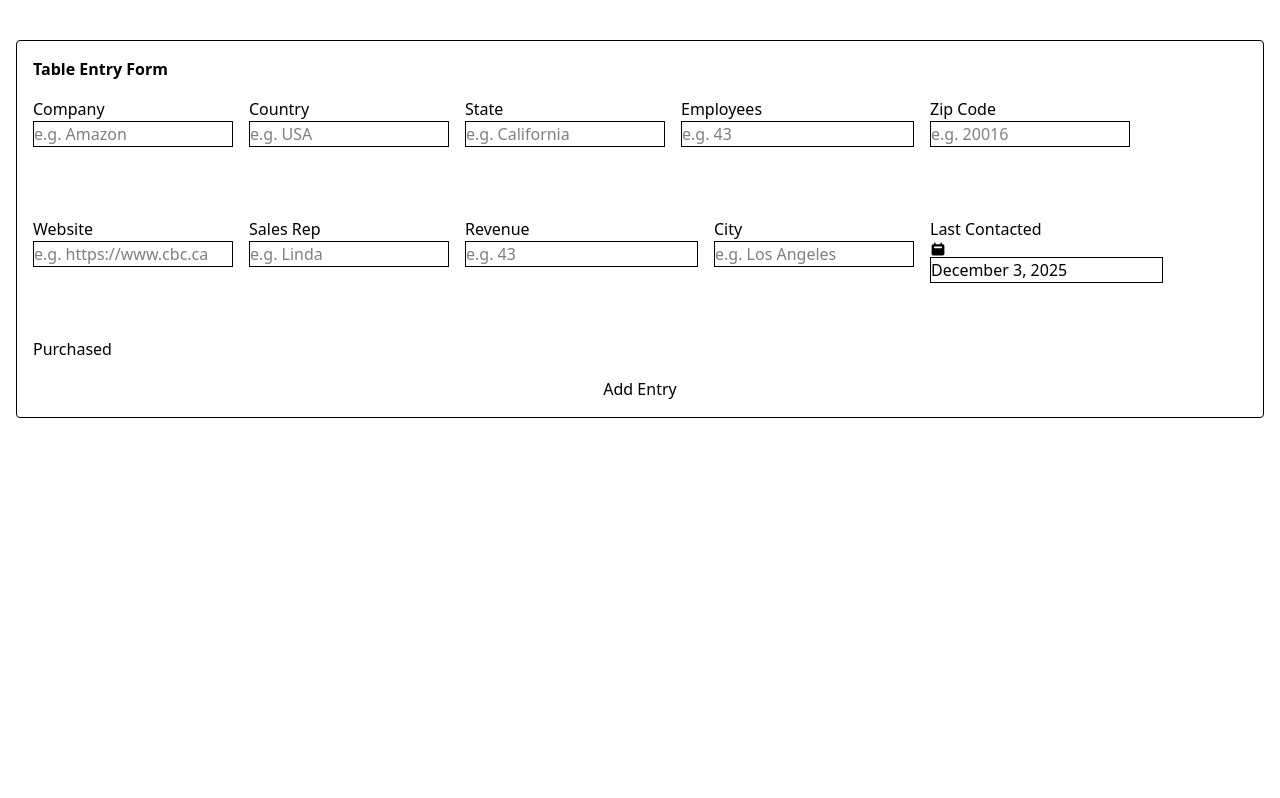
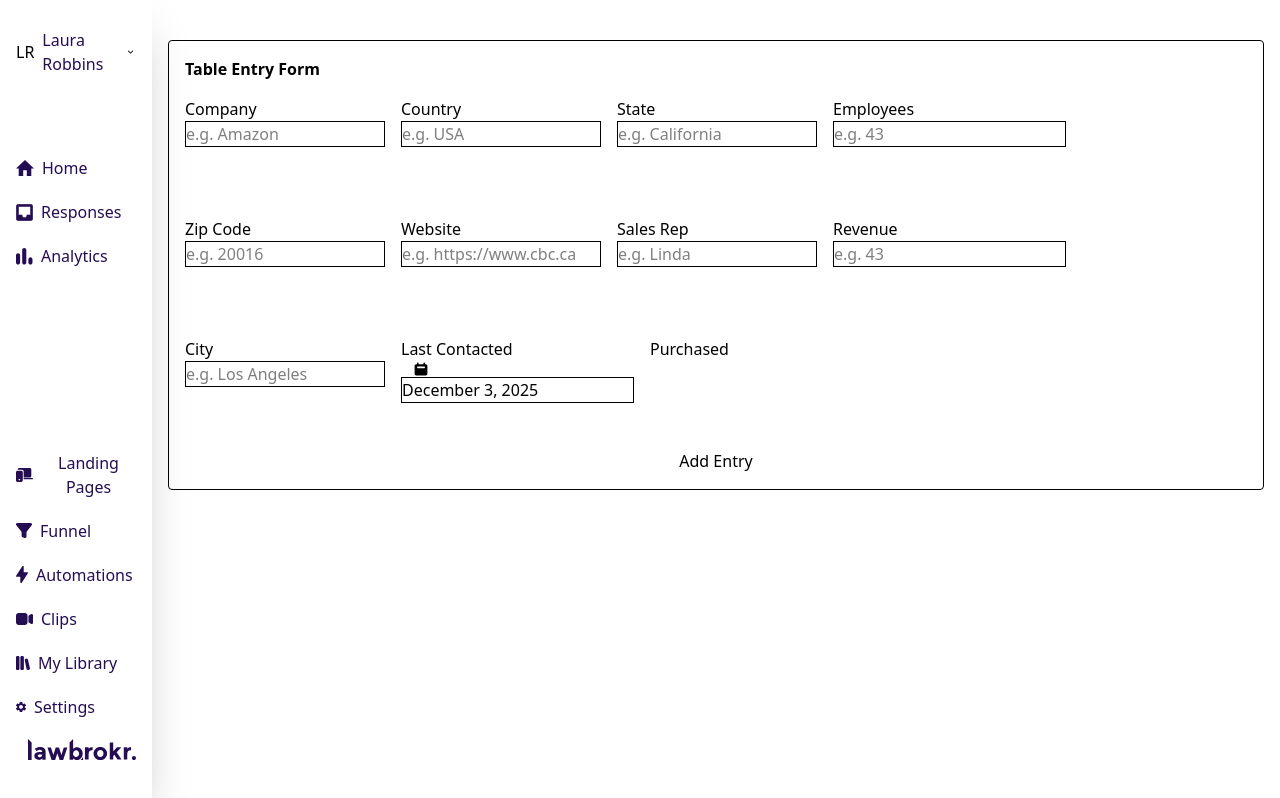
Before and after one commit to alex-relay/lawbrokr-react-app, a Next.js app: page /contacts in a window 1280 px wide. Built offline with nearby package versions, Linux system fonts and the light colour scheme; no server answers; what ag-grid-community would draw is missing.

Commit message:
adds a nav bar and global theming to the app

```diff
--- /dev/null
+++ b/app/components/navigation/Navbar.tsx
@@ -0,0 +1,108 @@
+"use client";
+
+import { FaHouse } from "react-icons/fa6";
+import { MdKeyboardArrowDown } from "react-icons/md";
+import Image from "next/image";
+import FunnelSVG from "../../../public/funnels.svg";
+import PhoneSVG from "../../../public/phone.svg";
+import HomeSVG from "../../../public/home.svg";
+import BarchartSVG from "../../../public/bar-chart.svg";
+import LandingPageSVG from "../../../public/landing-pages.svg";
+import LightningSVG from "../../../public/lightning.svg"
+import CameraSVG from "../../../public/camera.svg"
+import LibrarySVG from "../../../public/library.svg"
+import SettingsSVG from "../../../public/settings.svg"
+import LawbrokrSVG from "../../../public/lawbrokr.svg"
+
+
+import { createTheme, Avatar, ThemeProvider, Button } from "flowbite-react";
+
+const NavigationBar = () => {
+  const customTheme = createTheme({
+    button: {
+      base: "flex cursor-pointer justify-start gap-2",
+      color: {
+        primary:
+          "text-my-brand-primary bg-white hover:bg-gray-200 hover:font-bold",
+      },
+      size: {
+        lg: "w-full",
+        md: "w-full",
+        sm: "w-full",
+      },
+    },
+    avatar: {
+      root: {
+        initials: {
+          text: "dark:text-my-brand-primary",
+          base: "dark:bg-my-brand-secondary",
+        },
+      },
+    },
+  });
+
+  return (
+    <ThemeProvider theme={customTheme}>
+      <nav className="flex h-screen sticky top-0 w-52 max-w-52 flex-col justify-between rounded-xs bg-white px-4 pt-7 pb-10 shadow-2xl">
+        <div className="flex h-full flex-col justify-between gap-4">
+          <div className="flex flex-col gap-20">
+            <div className="flex-start flex items-center gap-2">
+              <Avatar placeholderInitials="LR" rounded />
+              <span className="text-[var(--color-my-brand-primary)]">
+                {" "}
+                Laura Robbins{" "}
+              </span>
+              <MdKeyboardArrowDown />
+            </div>
+            <div className="flex flex-col gap-5">
+              <Button size="xs" color="primary" pill>
+                <Image src={HomeSVG} alt="funnel" /> Home
+              </Button>
+              <Button size="xs" color="primary" pill>
+                <Image src={PhoneSVG} alt="responses" /> Responses
+              </Button>
+              <Button size="xs" color="primary" pill>
+                {" "}
+                <Image src={BarchartSVG} alt="funnel" />
+                Analytics{" "}
+              </Button>
+            </div>
+          </div>
+          <div>
+            <div className="flex flex-col gap-5">
+              <Button size="xs" color="primary" pill>
+                <Image src={LandingPageSVG} alt="landing-page for landing pages tab" /> Landing Pages
+              </Button>
+              <Button size="xs" color="primary" pill>
+                <Image src={FunnelSVG} alt="funnel for funnel tab" />
+                Funnel{" "}
+              </Button>
+              <Button size="xs" color="primary" pill>
+                {" "}
+                <Image src={LightningSVG} alt="automations for automations tab" />
+                Automations{" "}
+              </Button>
+              <Button size="xs" color="primary" pill>
+                <Image src={CameraSVG} alt="clips for clips tab"/>
+                Clips
+              </Button>
+              <Button size="xs" color="primary" pill>
+                <Image src={LibrarySVG} alt="library for my library tab"/>
+                My Library
+              </Button>
+              <Button size="xs" color="primary" pill>
+                <Image src={SettingsSVG} width={10} alt="settings" />
+                Settings
+              </Button>
+              <div className="w-30 pl-3">
+                <Image src={LawbrokrSVG} alt="lawbrokr brand logo" />
+              </div>
+            </div>
+          </div>
+        </div>
+      </nav>
+    </ThemeProvider>
+  );
+};
+
+export default NavigationBar;
--- a/app/contacts/page.tsx
+++ b/app/contacts/page.tsx
@@ -1,12 +1,16 @@
 import ContactsFormContainer from "../components/contacts/ContactsFormContainer";
+import NavigationBar from "../components/navigation/Navbar";
 
 const ContactsPage = () => {
   return (
-    <main className="min-h-screen items-center justify-center bg-white px-4 py-10">
-      <div>
-        <ContactsFormContainer />
-      </div>
-    </main>
+    <div className="flex">
+      <NavigationBar />
+      <main className="min-h-screen items-center justify-center bg-white px-4 py-10">
+        <div>
+          <ContactsFormContainer />
+        </div>
+      </main>
+    </div>
   );
 };
 
--- a/app/globals.css
+++ b/app/globals.css
@@ -3,3 +3,8 @@
 @source "../.flowbite-react/class-list.json";
 
 @custom-variant dark (&:where(.dark, .dark *));
+
+@theme {
+  --color-my-brand-primary: #250D53;
+  --color-my-brand-secondary: #F8F7F8;
+}
--- a/app/page.tsx
+++ b/app/page.tsx
@@ -2,13 +2,16 @@
 import CryptoPrice from "./components/charts/Price";
 import VolumePriceCorrelation from "./components/charts/VolumePriceCorrelation";
 import ContactsTable from "./components/contacts/ContactsTable";
+import NavigationBar from "./components/navigation/Navbar";
 import { useContactsContext } from "./ContactsContext";
 
 export default function Home() {
   const { contacts, isLoading } = useContactsContext();
   return (
-    <main className="flex min-h-screen flex-col gap-4 bg-white px-4 py-6">
-      <h1>
+    <div className="flex">
+      <NavigationBar />
+      <main className="flex min-h-screen w-full flex-col gap-4 px-10 py-6">
+        <h1 className="text-[var(--color-my-brand-primary)]">
           <b>Bitcoin Price and Volatility Charts</b>
         </h1>
         <div className="mb-5 flex w-full flex-col gap-4 lg:flex-row">
@@ -17,5 +20,6 @@ export default function Home() {
         </div>
         <ContactsTable contacts={contacts} isLoading={isLoading} />
       </main>
+    </div>
   );
 }
```
Lines whose indentation alone changed are shown as unchanged.
